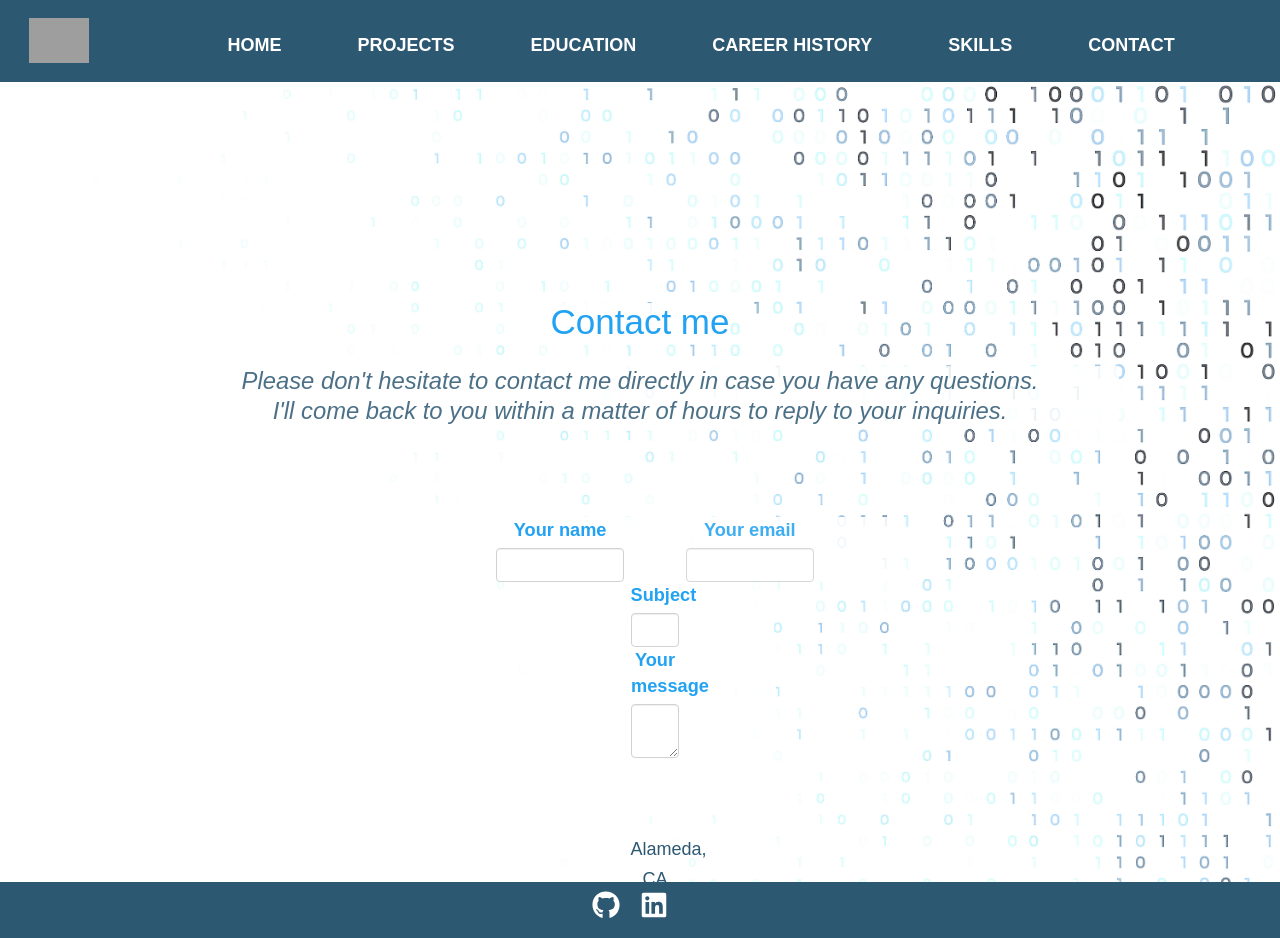
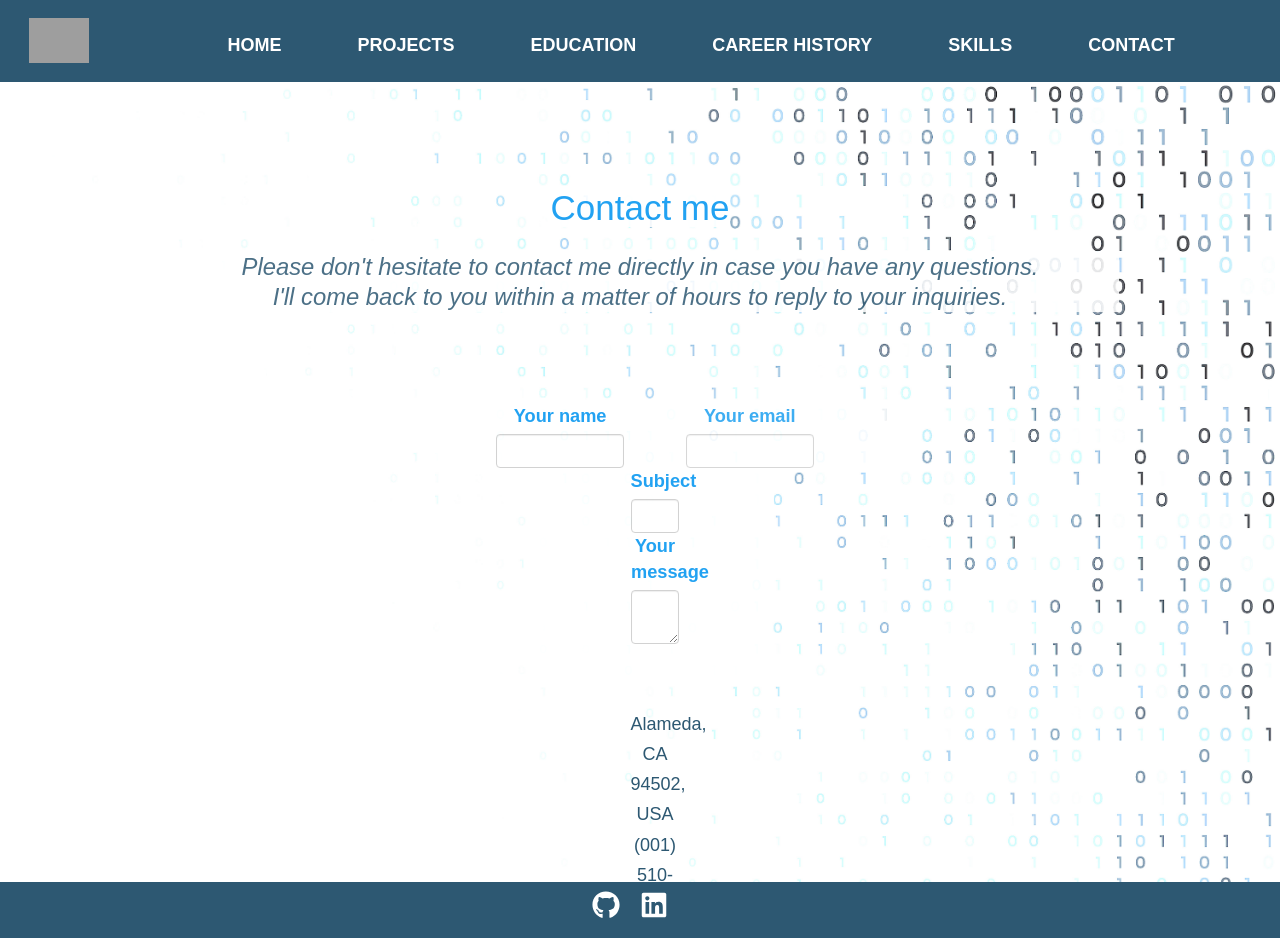
Before and after one commit to TheAnswer07/MD_Portfolio, a React (Create React App) app: page /contact in a window 1280 px wide. Built offline with nearby package versions, Linux system fonts and the light colour scheme; grey boxes are pictures that could not be loaded.

Commit message:
Contact info pushed closer to the navbar

```diff
--- a/src/index.css
+++ b/src/index.css
@@ -212,7 +212,7 @@ p {
     font-weight: 545;
     margin-left: 8%;
     margin-right: 8%;
-    margin-top: 3%;
+    margin-top: 2%;
     justify-content: center;
     align-items: center;
     justify-self: center;
@@ -272,7 +272,6 @@ h3 {
     font-weight: 545;
     margin-left: 8%;
     margin-right: 8%;
-    margin-top: 15%;
     justify-content: center;
     align-items: center;
     justify-self: center;
@@ -319,6 +318,7 @@ i {
     text-align: center;
     background: rgb(255, 255, 255);
     opacity: 87%;
+    margin-top: 5%;
 }
 
 .message-sent-by-me-after-email {
```
